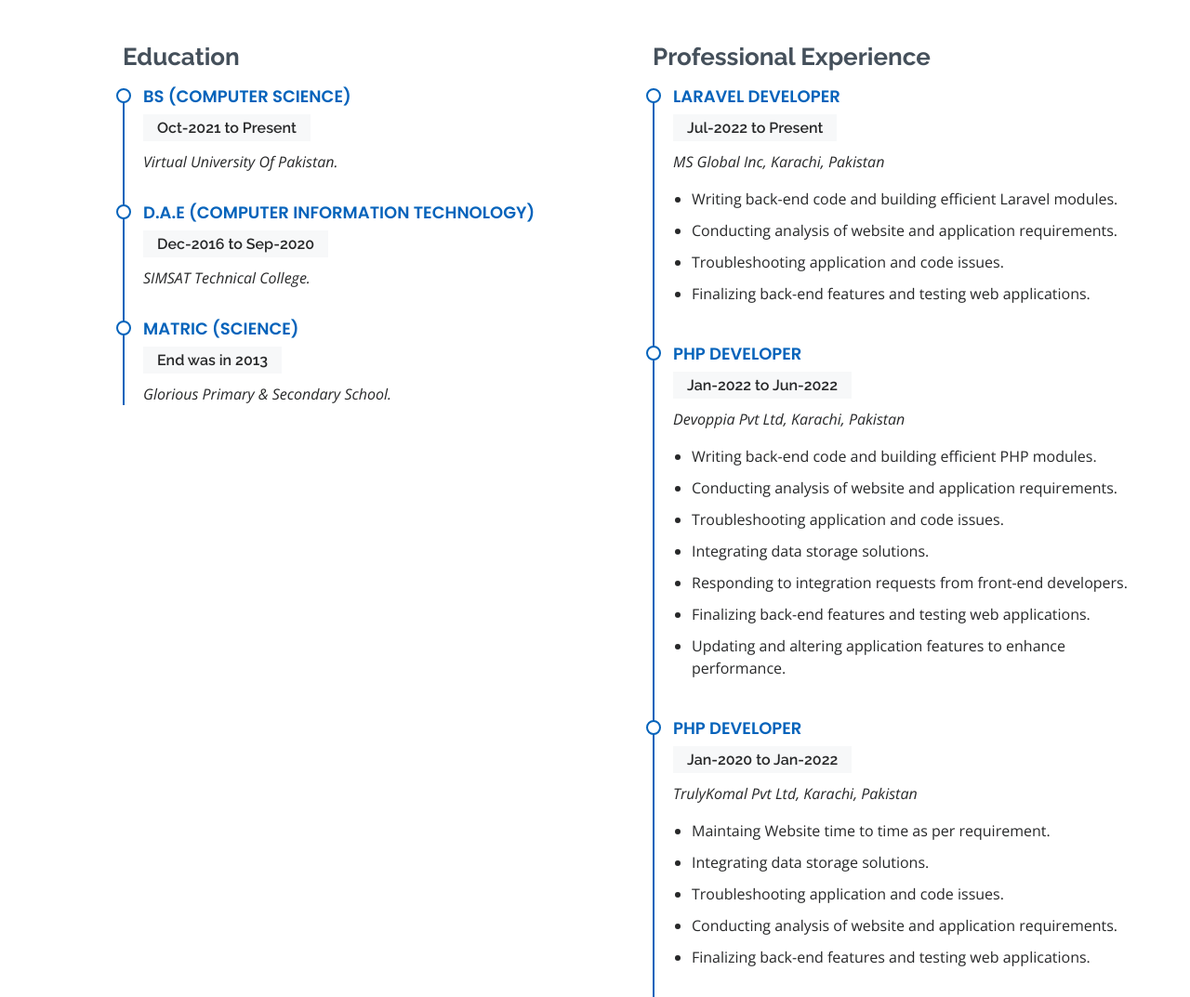
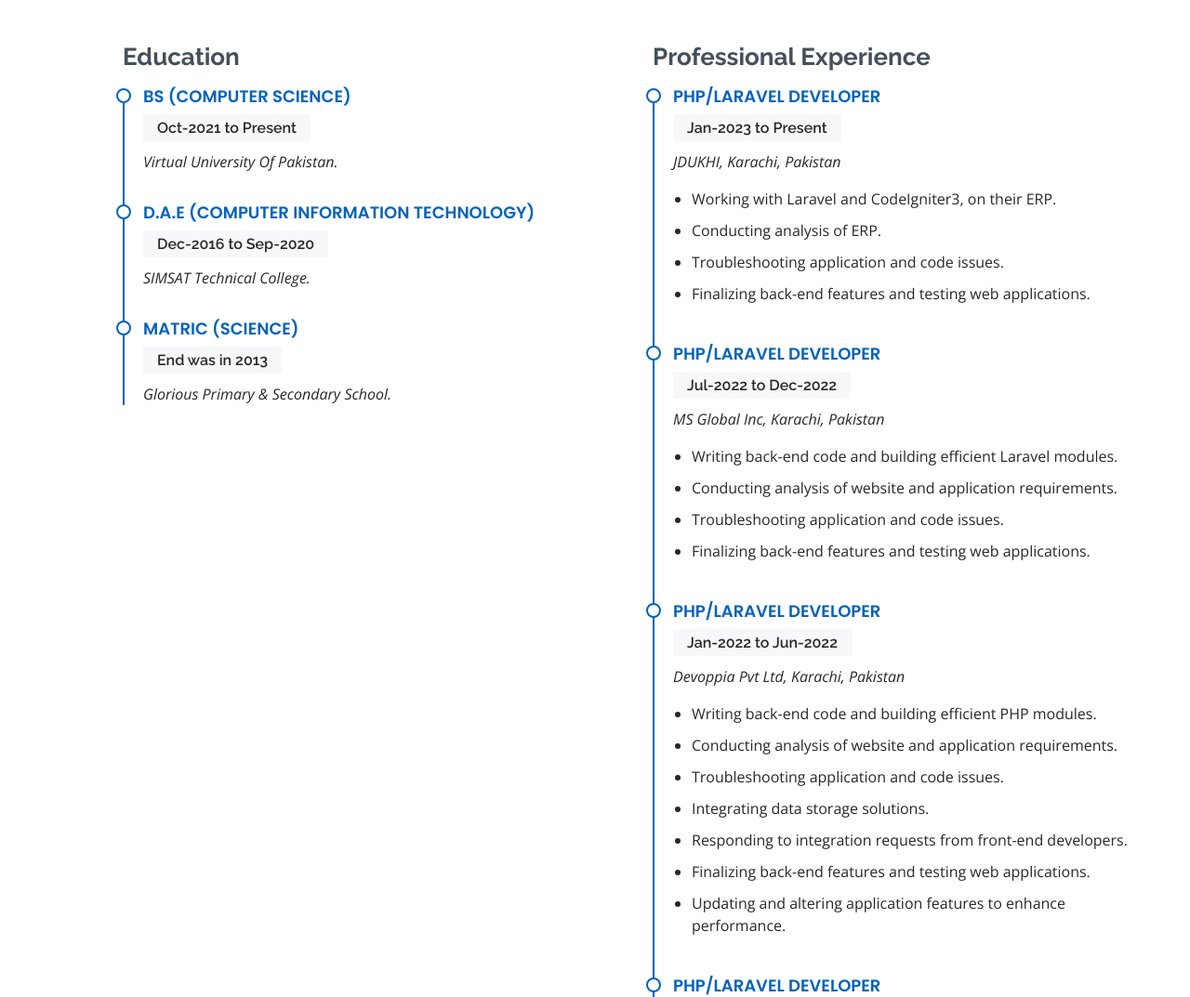
Before and after one commit to MirzaBaig321/mirza.github.io, a plain HTML site: page index.html in a window 1280 px wide. Shown: the part 2780-3853 px from the top of the page at 93% size. Drawn offline with nearby package versions, Linux system fonts and the light colour scheme.

Commit message:
Added new experience.

```diff
--- a/index.html
+++ b/index.html
@@ -359,8 +359,19 @@
           <div class="col-lg-6">
             <h3 class="resume-title">Professional Experience</h3>
             <div class="resume-item">
-              <h4>Laravel DEVELOPER</h4>
-              <h5>Jul-2022 to Present</h5>
+              <h4>PHP/Laravel Developer</h4>
+              <h5>Jan-2023 to Present</h5>
+              <p><em>JDUKHI, Karachi, Pakistan</em></p>
+              <ul>
+                <li>Working with Laravel and CodeIgniter3, on their ERP.</li>
+                <li>Conducting analysis of ERP.</li>
+                <li>Troubleshooting application and code issues.</li>
+                <li>Finalizing back-end features and testing web applications.</li>
+              </ul>
+            </div>
+            <div class="resume-item">
+              <h4>PHP/Laravel Developer</h4>
+              <h5>Jul-2022 to Dec-2022</h5>
               <p><em>MS Global Inc, Karachi, Pakistan </em></p>
               <ul>
                 <li>Writing back-end code and building efficient Laravel modules.</li>
@@ -370,7 +381,7 @@
               </ul>
             </div>
             <div class="resume-item">
-              <h4>PHP DEVELOPER</h4>
+              <h4>PHP/Laravel Developer</h4>
               <h5>Jan-2022 to Jun-2022</h5>
               <p><em>Devoppia Pvt Ltd, Karachi, Pakistan </em></p>
               <ul>
@@ -384,7 +395,7 @@
               </ul>
             </div>
             <div class="resume-item">
-              <h4>PHP Developer</h4>
+              <h4>PHP/Laravel Developer</h4>
               <h5>Jan-2020 to Jan-2022</h5>
               <p><em>TrulyKomal Pvt Ltd, Karachi, Pakistan</em></p>
               <ul>
```
Also changed, not shown: 2 other files.
